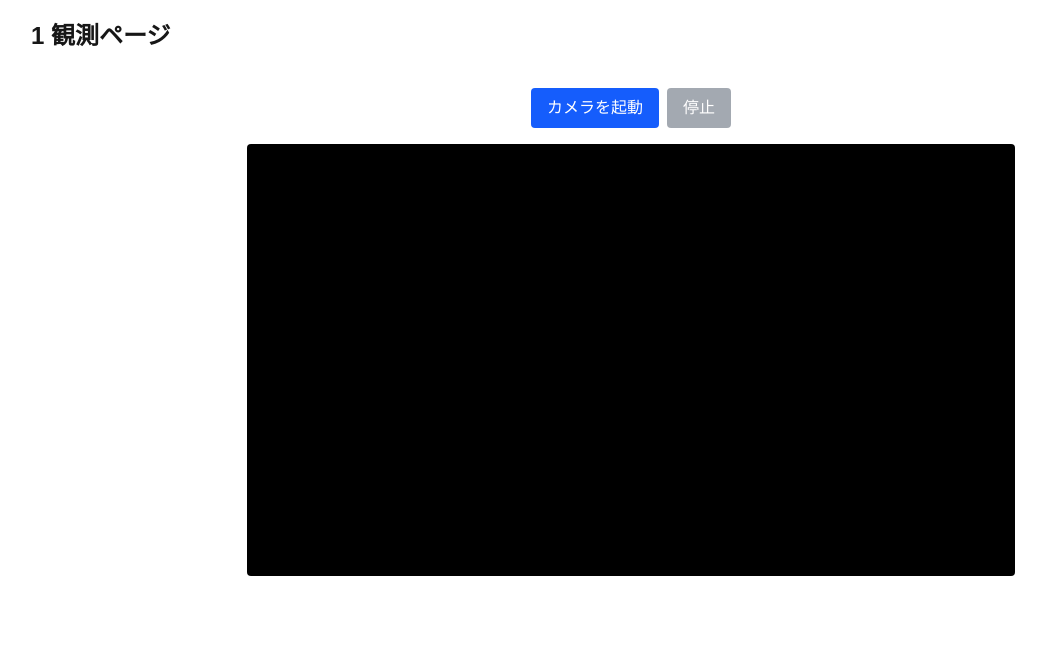
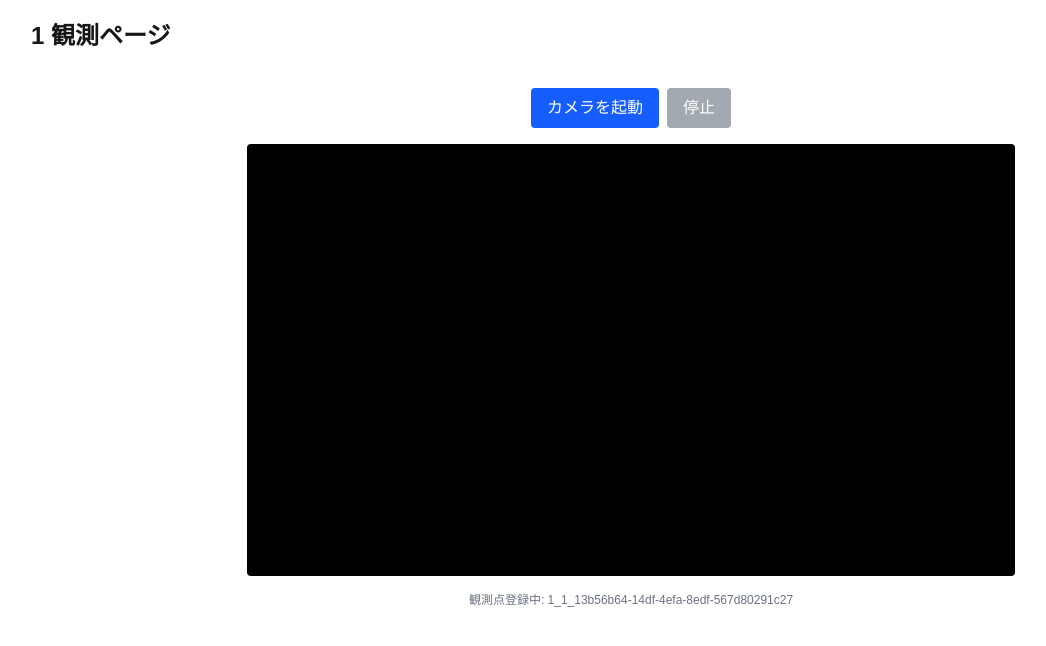
Before and after one commit to pj-hoakari/tolo-web, a Next.js app: page /tenant/1/event/1/observation in a window 1280 px wide. Shown: the top 646 px of the page, without its empty margins (9-1055 px from the left). Built offline with nearby package versions, Linux system fonts and the light colour scheme; no server answers.

Commit message:
feat: Add edge presence registration for observation

```diff
--- a/src/app/tenant/[tenantId]/event/[eventId]/observation/page.tsx
+++ b/src/app/tenant/[tenantId]/event/[eventId]/observation/page.tsx
@@ -1,19 +1,21 @@
 import { CrowdDetection } from "@/features/tenant/observation/components/CrowdDetection";
+import { EdgePresence } from "@/features/tenant/webrtc/components/EdgePresence";
 
 export default async function TenantObservation({
   params,
 }: {
   params: Promise<{ tenantId: string; eventId: string }>;
 }) {
-  const { tenantId } = await params;
+  const { tenantId, eventId } = await params;
 
   return (
     <div className="flex flex-col">
       <header className="mb-4 w-full">
         <h2 className="px-10 py-5 font-bold text-2xl">{tenantId} 観測ページ</h2>
       </header>
-      <main className="w-full">
+      <main className="flex w-full flex-col items-center gap-4">
         <CrowdDetection />
+        <EdgePresence tenantId={tenantId} eventId={eventId} />
       </main>
     </div>
   );
--- /dev/null
+++ b/src/features/tenant/webrtc/components/EdgePresence.tsx
@@ -0,0 +1,18 @@
+"use client";
+
+import { useEdgePresence } from "../hooks/useEdgePresence";
+
+export type EdgePresenceProps = {
+  tenantId: string;
+  eventId: string;
+};
+
+export function EdgePresence({ tenantId, eventId }: EdgePresenceProps) {
+  const { edgeId } = useEdgePresence({ tenantId, eventId });
+
+  return (
+    <p className="break-all text-gray-500 text-xs">
+      {edgeId ? `観測点登録中: ${edgeId}` : "観測点登録を準備中…"}
+    </p>
+  );
+}
--- /dev/null
+++ b/src/features/tenant/webrtc/hooks/useEdgePresence.ts
@@ -0,0 +1,41 @@
+"use client";
+
+import { useEffect, useState } from "react";
+import { getOrCreateEdgeId } from "../utils/edgeId";
+import { HEARTBEAT_INTERVAL_MS, writeEdgePresence } from "../utils/presence";
+
+/**
+ * このエッジを presence 登録するフック。エッジ側で保持する edgeId
+ * （`${tenantId}_${eventId}_${uuid}`、再コネクト時も同一）で `edges/{edgeId}` に
+ * 定期ハートビートし、生存エッジとして公開する。
+ * enabled が false の間は登録しない（配信していない等で公開を止めたいとき用）。
+ */
+export function useEdgePresence(params: {
+  tenantId: string;
+  eventId: string;
+  enabled?: boolean;
+}): { edgeId: string | null } {
+  const { tenantId, eventId, enabled = true } = params;
+  const [edgeId, setEdgeId] = useState<string | null>(null);
+
+  useEffect(() => {
+    if (!enabled) {
+      return;
+    }
+    // localStorage / crypto アクセスはクライアントのみ。マウント後に edgeId を確定する。
+    const id = getOrCreateEdgeId(tenantId, eventId);
+    setEdgeId(id);
+
+    const heartbeat = () => {
+      writeEdgePresence(id).catch((error: unknown) => {
+        console.error("failed to update edge presence", error);
+      });
+    };
+
+    heartbeat();
+    const timer = setInterval(heartbeat, HEARTBEAT_INTERVAL_MS);
+    return () => clearInterval(timer);
+  }, [tenantId, eventId, enabled]);
+
+  return { edgeId };
+}
--- /dev/null
+++ b/src/features/tenant/webrtc/utils/edgeId.ts
@@ -0,0 +1,20 @@
+const EDGE_ID_STORAGE_PREFIX = "tolo-web:webrtc:edge-id";
+
+function storageKey(tenantId: string, eventId: string): string {
+  return `${EDGE_ID_STORAGE_PREFIX}:${tenantId}:${eventId}`;
+}
+
+export function edgeIdPrefix(tenantId: string, eventId: string): string {
+  return `${tenantId}_${eventId}_`;
+}
+
+export function getOrCreateEdgeId(tenantId: string, eventId: string): string {
+  const key = storageKey(tenantId, eventId);
+  const existing = localStorage.getItem(key);
+  if (existing) {
+    return existing;
+  }
+  const id = `${edgeIdPrefix(tenantId, eventId)}${crypto.randomUUID()}`;
+  localStorage.setItem(key, id);
+  return id;
+}
--- /dev/null
+++ b/src/features/tenant/webrtc/utils/presence.ts
@@ -0,0 +1,14 @@
+import { doc, serverTimestamp, setDoc } from "firebase/firestore";
+import { EDGES_COLLECTION } from "./config";
+import { getDb } from "./firebase";
+
+export const HEARTBEAT_INTERVAL_MS = 10_000;
+
+export function writeEdgePresence(edgeId: string): Promise<void> {
+  const ref = doc(getDb(), EDGES_COLLECTION, edgeId);
+  return setDoc(
+    ref,
+    { id: edgeId, lastSeenAt: serverTimestamp() },
+    { merge: true },
+  );
+}
```
